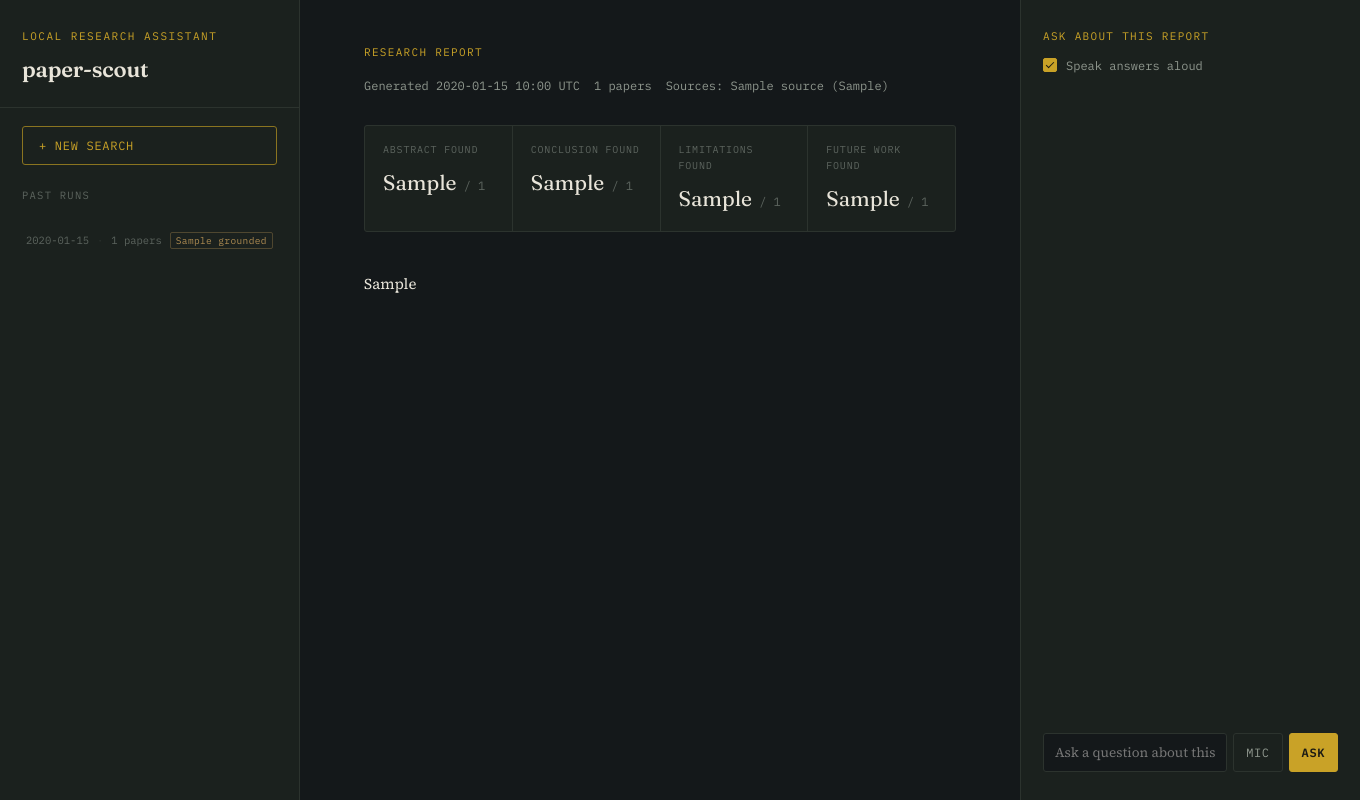
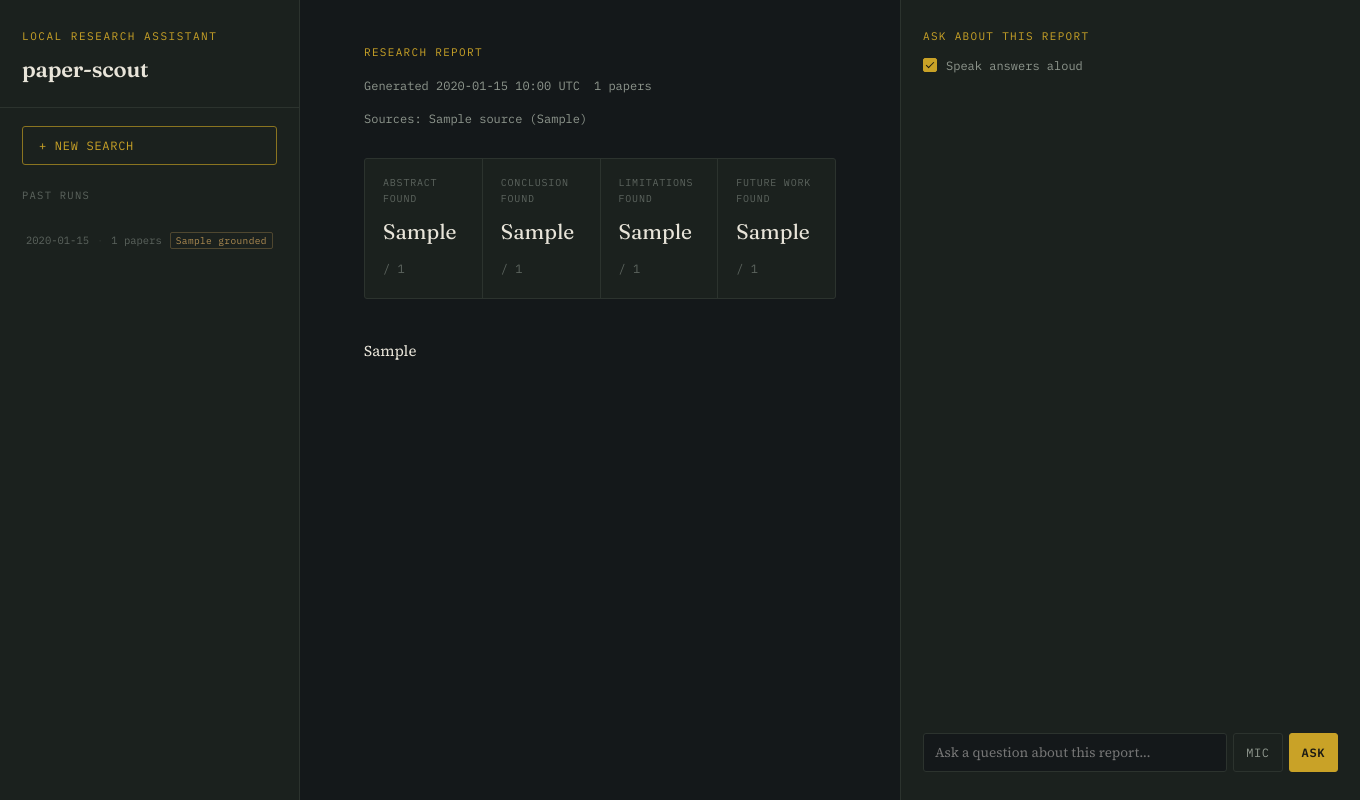
Before and after one commit to AmirmasoudCS/paper-scout, a FastAPI app: template paper_scout/web/templates/index.html in a window 1360 px wide. Run offline with FastAPI, Linux system fonts and the light colour scheme; the template is opened without the code that fills it: most values are stand-ins (such as "Sample title", 1, 10 or a date in 2020); some libraries are stand-ins or nearby versions.

Commit message:
Increasing the assistant bar size

```diff
--- a/paper_scout/web/static/style.css
+++ b/paper_scout/web/static/style.css
@@ -724,7 +724,7 @@ p.body-text strong { color: var(--ink); font-weight: 600; }
 /* ── Three-column layout with the ask panel ──────────────────────── */
 
 .app {
-  grid-template-columns: 300px 1fr 340px;
+  grid-template-columns: 300px 1fr 460px;
 }
 
 .main:only-child {
```
